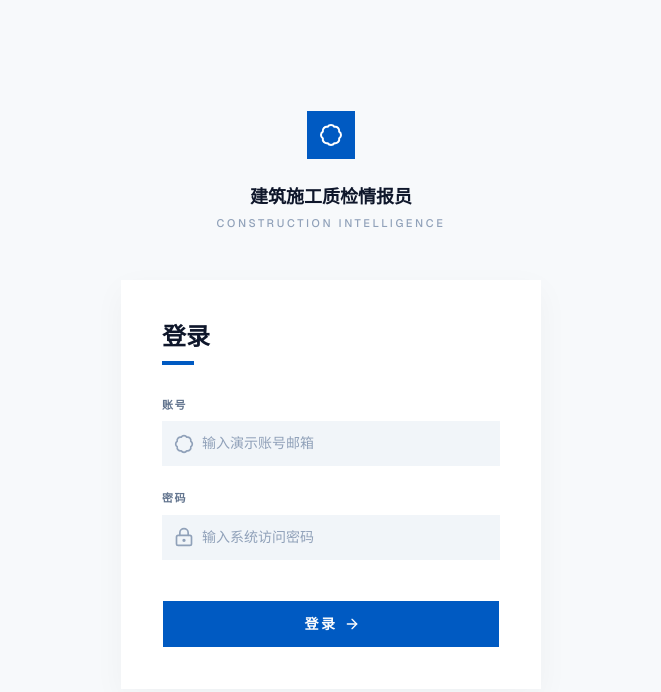
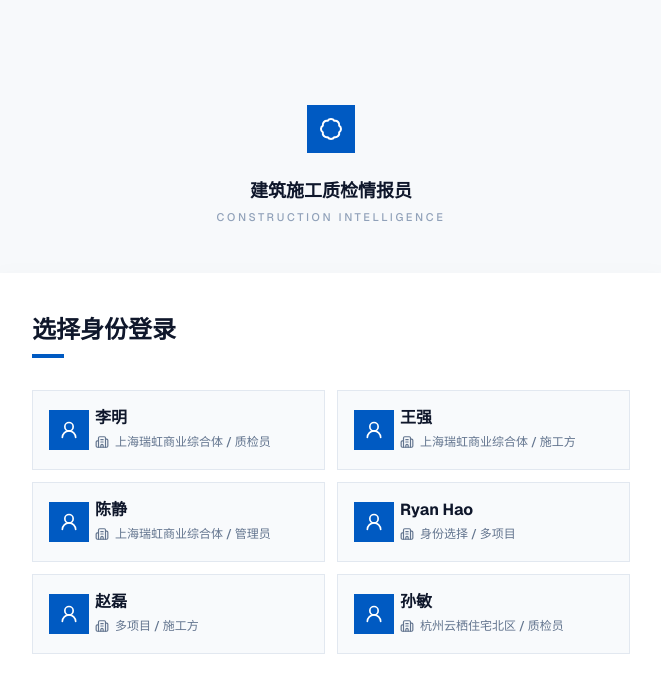
Before and after one commit to RyanHaoo/AI-Coding-QA-2.0, a Next.js app: page / in a window 1280 px wide. Shown: the top 692 px of the page, without its empty margins (309-970 px from the left). Built offline with nearby package versions, Linux system fonts and the light colour scheme; no server answers.

Commit message:
Add demo identity login shortcuts

```diff
--- a/components/auth/login-form.tsx
+++ b/components/auth/login-form.tsx
@@ -1,6 +1,6 @@
 "use client";
 
-import { ArrowRight, BadgeIcon, LockKeyhole } from "lucide-react";
+import { BadgeIcon, Building2, UserRound } from "lucide-react";
 import { useActionState } from "react";
 
 import { loginAction, type LoginActionState } from "@/app/actions";
@@ -10,6 +10,47 @@ const initialState: LoginActionState = {
   message: "",
 };
 
+const demoPassword = "QaDemo#2026";
+
+const demoIdentities = [
+  {
+    email: "li.qc@example.com",
+    name: "李明",
+    role: "质检员",
+    project: "上海瑞虹商业综合体",
+  },
+  {
+    email: "wang.builder@example.com",
+    name: "王强",
+    role: "施工方",
+    project: "上海瑞虹商业综合体",
+  },
+  {
+    email: "chen.admin@example.com",
+    name: "陈静",
+    role: "管理员",
+    project: "上海瑞虹商业综合体",
+  },
+  {
+    email: "ryan.multi@example.com",
+    name: "Ryan Hao",
+    role: "多项目",
+    project: "身份选择",
+  },
+  {
+    email: "zhao.builder@example.com",
+    name: "赵磊",
+    role: "施工方",
+    project: "多项目",
+  },
+  {
+    email: "sun.qc@example.com",
+    name: "孙敏",
+    role: "质检员",
+    project: "杭州云栖住宅北区",
+  },
+];
+
 export function LoginForm() {
   const [state, formAction, pending] = useActionState(
     loginAction,
@@ -18,7 +59,7 @@ export function LoginForm() {
 
   return (
     <main className="relative flex min-h-svh items-center justify-center bg-[#f7f9fb] px-6 py-10 text-[#2a3439]">
-      <div className="w-full max-w-[420px]">
+      <div className="w-full max-w-[680px]">
         <div className="mb-12 text-center">
           <div className="mb-6 inline-flex size-12 items-center justify-center bg-[#005ac2] text-white">
             <BadgeIcon className="size-6" />
@@ -33,72 +74,48 @@ export function LoginForm() {
 
         <section className="border border-transparent bg-white p-8 shadow-[0_10px_30px_rgba(42,52,57,0.04)] md:p-10">
           <div className="mb-8">
-            <h2 className="mb-2 font-bold text-2xl text-slate-900">登录</h2>
+            <h2 className="mb-2 font-bold text-2xl text-slate-900">
+              选择身份登录
+            </h2>
             <div className="h-1 w-8 bg-[#005ac2]" />
           </div>
 
-          <form action={formAction} className="space-y-6">
-            <div className="space-y-2">
-              <label
-                className="block font-bold text-[11px] text-slate-500 uppercase tracking-[0.14em]"
-                htmlFor="email"
+          <div className="grid gap-3 md:grid-cols-2">
+            {demoIdentities.map((identity) => (
+              <form action={formAction} key={identity.email}>
+                <input name="email" type="hidden" value={identity.email} />
+                <input name="password" type="hidden" value={demoPassword} />
+                <Button
+                  aria-label={`以${identity.name}身份登录`}
+                  className="h-auto min-h-20 w-full justify-start rounded-none border border-slate-200 bg-slate-50 px-4 py-4 text-left text-slate-900 hover:border-[#005ac2] hover:bg-white hover:text-slate-900 focus-visible:border-[#005ac2] focus-visible:ring-[#005ac2]/20 disabled:opacity-60"
+                  disabled={pending}
+                  type="submit"
+                  variant="outline"
                 >
-                账号
-              </label>
-              <div className="group relative">
-                <div className="pointer-events-none absolute inset-y-0 left-0 flex items-center pl-3 text-slate-400 transition-colors group-focus-within:text-[#005ac2]">
-                  <BadgeIcon className="size-5" />
-                </div>
-                <input
-                  autoComplete="email"
-                  className="block w-full border-transparent border-b bg-slate-100 py-3 pr-4 pl-10 text-sm outline-none transition-all placeholder:text-slate-400 focus:border-[#005ac2] focus:bg-white"
-                  id="email"
-                  name="email"
-                  placeholder="输入演示账号邮箱"
-                  type="email"
-                />
-              </div>
-            </div>
-
-            <div className="space-y-2">
-              <label
-                className="block font-bold text-[11px] text-slate-500 uppercase tracking-[0.14em]"
-                htmlFor="password"
-              >
-                密码
-              </label>
-              <div className="group relative">
-                <div className="pointer-events-none absolute inset-y-0 left-0 flex items-center pl-3 text-slate-400 transition-colors group-focus-within:text-[#005ac2]">
-                  <LockKeyhole className="size-5" />
-                </div>
-                <input
-                  autoComplete="current-password"
-                  className="block w-full border-transparent border-b bg-slate-100 py-3 pr-4 pl-10 text-sm outline-none transition-all placeholder:text-slate-400 focus:border-[#005ac2] focus:bg-white"
-                  id="password"
-                  name="password"
-                  placeholder="输入系统访问密码"
-                  type="password"
-                />
-              </div>
+                  <span className="flex size-10 shrink-0 items-center justify-center bg-[#005ac2] text-white">
+                    <UserRound className="size-5" />
+                  </span>
+                  <span className="min-w-0 flex-1">
+                    <span className="block font-bold text-base leading-5">
+                      {identity.name}
+                    </span>
+                    <span className="mt-1 flex items-center gap-1.5 text-[12px] text-slate-500 leading-5">
+                      <Building2 className="size-3.5 shrink-0" />
+                      <span className="truncate">
+                        {identity.project} / {identity.role}
+                      </span>
+                    </span>
+                  </span>
+                </Button>
+              </form>
+            ))}
           </div>
 
           {state.message ? (
-              <p className="border border-red-100 bg-red-50 px-3 py-2 text-red-700 text-sm">
+            <p className="mt-6 border border-red-100 bg-red-50 px-3 py-2 text-red-700 text-sm">
               {state.message}
             </p>
           ) : null}
-
-            <div className="pt-4">
-              <Button
-                className="h-12 w-full rounded-none bg-[#005ac2] font-bold text-sm uppercase tracking-[0.18em] hover:bg-[#004fab]"
-                disabled={pending}
-                type="submit"
-              >
-                {pending ? "登录中" : "登录"}
-                <ArrowRight data-icon="inline-end" className="size-4" />
-              </Button>
-            </div>
-          </form>
         </section>
       </div>
     </main>
```
Lines whose indentation alone changed are shown as unchanged.
